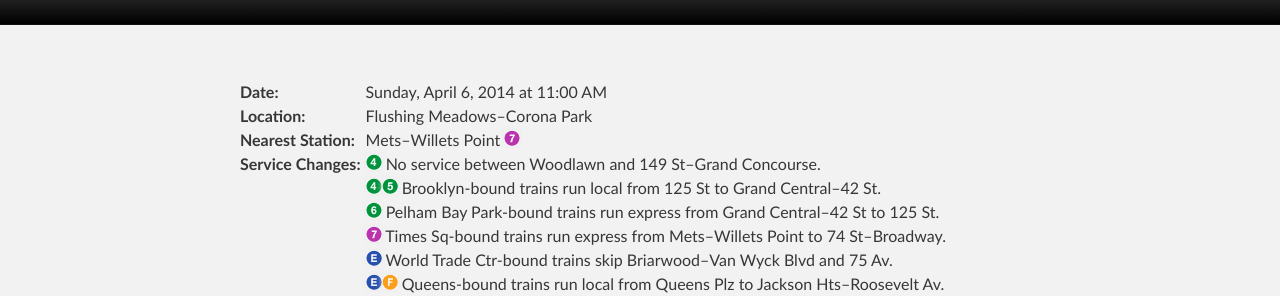
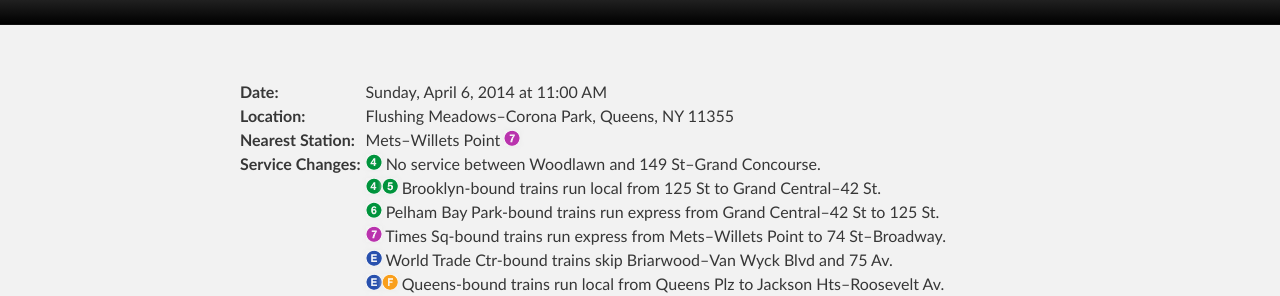
Before and after one commit to d11directions/d11directions.github.io, a Jekyll site: the page built from _posts/2014-04-06-Walk_For_Kids_Growth.html, in a window 1280 px wide. Shown: the part 165-461 px from the top of the page. Built offline with Jekyll 4.4.1, drawn with Linux system fonts in a browser that asks for light colours.

Commit message:
Update Walk For Kids Growth location

```diff
--- a/_posts/2014-04-06-Walk_For_Kids_Growth.html
+++ b/_posts/2014-04-06-Walk_For_Kids_Growth.html
@@ -6,7 +6,7 @@ tags:
     - stuy
     - bxsci
 time: Sunday, April 6, 2014 at 11:00 AM
-location: Flushing Meadows&ndash;Corona Park
+location: Flushing Meadows&ndash;Corona Park, Queens, NY 11355
 nearest-station: Mets&ndash;Willets Point <img src="/img/7.png" alt="(7)">
 changes-brief:
     - <img src="/img/4.png" alt="(4)"> No service between Woodlawn and 149 St&ndash;Grand Concourse.
```
